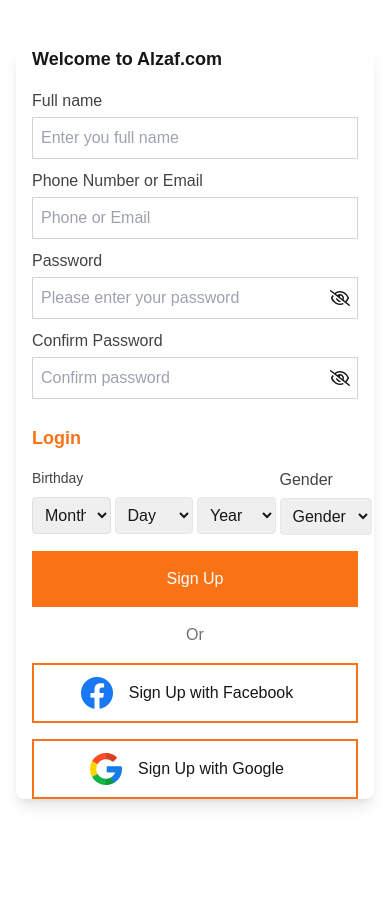
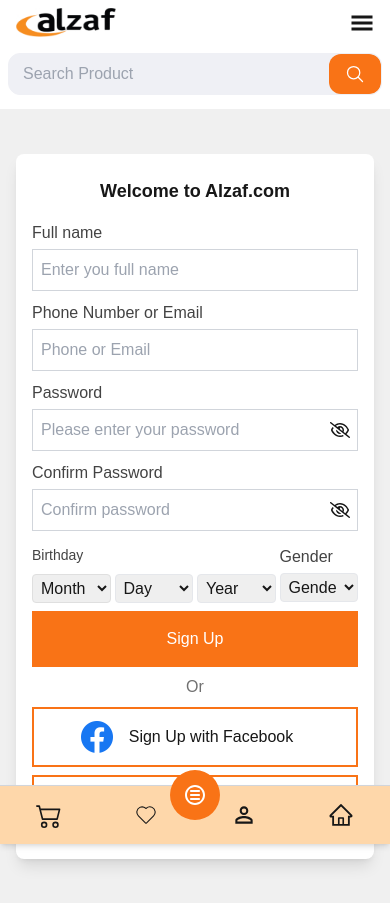
Before and after one commit to shariard58/nextshop, a Next.js app: page /signup-login in a window 390 px wide. Before the commit the page ends 844 px from the top, so only its background shows below. Built offline with nearby package versions, Linux system fonts and the light colour scheme.

Commit message:
layout added in  login and signin page

```diff
--- /dev/null
+++ b/app/signup-login/layout.js
@@ -0,0 +1,13 @@
+import Header from "@/components/Header";
+import MobileFooter from "@/components/MobileFooter";
+import MobileHeader from "@/components/MobileHeader";
+export default function SignupLoginLayout({ children }) {
+  return (
+    <div className="relative h-[100vh] mb-[40px]">
+      <Header className="hidden md:block" />
+      <MobileHeader />
+      <MobileFooter />
+      <div>{children}</div>
+    </div>
+  );
+}
--- a/app/signup-login/page.jsx
+++ b/app/signup-login/page.jsx
@@ -51,15 +51,15 @@
 
   console.log("The form data is now ", formData);
   return (
-    <div className="min-h-screen flex justify-center items-center bg-[#F0F0F0 px-4 ">
+    <div className="h-[94vh] flex justify-center items-center bg-[#F0F0F0] px-4 ">
       <div className="w-full  sm:w-[80%] md:w-[60%]  lg:px-[74px] md:px-[60px]  lg:py-[40px] md:py-[36px] sm:py-[30px]  bg-white rounded-lg shadow-lg px-4">
         <form
           onSubmit={handleSubmit}
-          className="w-full flex flex-col  md:flex-row  lg:gap-[44px] md:gap-[30px] gap-[26px]  sm:mt-4 md:mt-0"
+          className="w-full flex flex-col  md:flex-row  lg:gap-[44px] md:gap-[30px] gap-[6px] py-6"
         >
           <div className="space-y-4 md:flex-1 ">
             <div>
-              <p className="md:text-[20px] text-[18px] font-bold">
+              <p className="md:text-[20px] text-[18px] font-bold text-center md:text-left">
                 Welcome to Alzaf.com
               </p>
             </div>
@@ -168,8 +168,8 @@
             </div>
           </div>
 
-          <div className="space-y-4 md:flex-1 gap-[10px]">
-            <p className="text-[18px] md:text-[20px] text-[#F97316] font-bold md:text-end  text-left">
+          <div className="space-y-2 md:space-y-4  md:flex-1 gap-[10px]">
+            <p className="text-[18px] md:text-[20px] text-[#F97316] font-bold md:text-end hidden md:block  text-left">
               Login
             </p>
 
@@ -180,7 +180,7 @@
                   <select
                     name="month"
                     id="month"
-                    className="p-2 border rounded border-[#DFDFDF] col-span-1"
+                    className="p-1 md:p-2 border rounded border-[#DFDFDF] col-span-1"
                     defaultValue=""
                     required
                     onChange={handleChange}
@@ -198,7 +198,7 @@
                   <select
                     name="day"
                     id="day"
-                    className="p-2 border rounded border-[ #DFDFDF] col-span-1"
+                    className="p-1 md:p-2 border rounded border-[ #DFDFDF] col-span-1"
                     defaultValue=""
                     required
                     onChange={handleChange}
@@ -215,7 +215,7 @@
                   <select
                     name="year"
                     id="year"
-                    className="p-2 border rounded border-[ #DFDFDF] col-span-1"
+                    className="p-1 md:p-2  border rounded border-[ #DFDFDF] col-span-1"
                     defaultValue=""
                     onChange={handleChange}
                     required
@@ -231,10 +231,10 @@
                   </select>
                 </div>
               </div>
-              <div className="col-span-1 ">
-                <p className="text-[#434343] mb-[6px]">Gender</p>
+              <div className="w-full col-span-1">
+                <p className="text-[#434343] mb-[4px] ">Gender</p>
                 <select
-                  className="p-2 border rounded border-[ #DFDFDF]"
+                  className="border p-1 md:p-2 rounded border-[ #DFDFDF] w-full"
                   name="gender"
                   id="gender"
                   required
```
